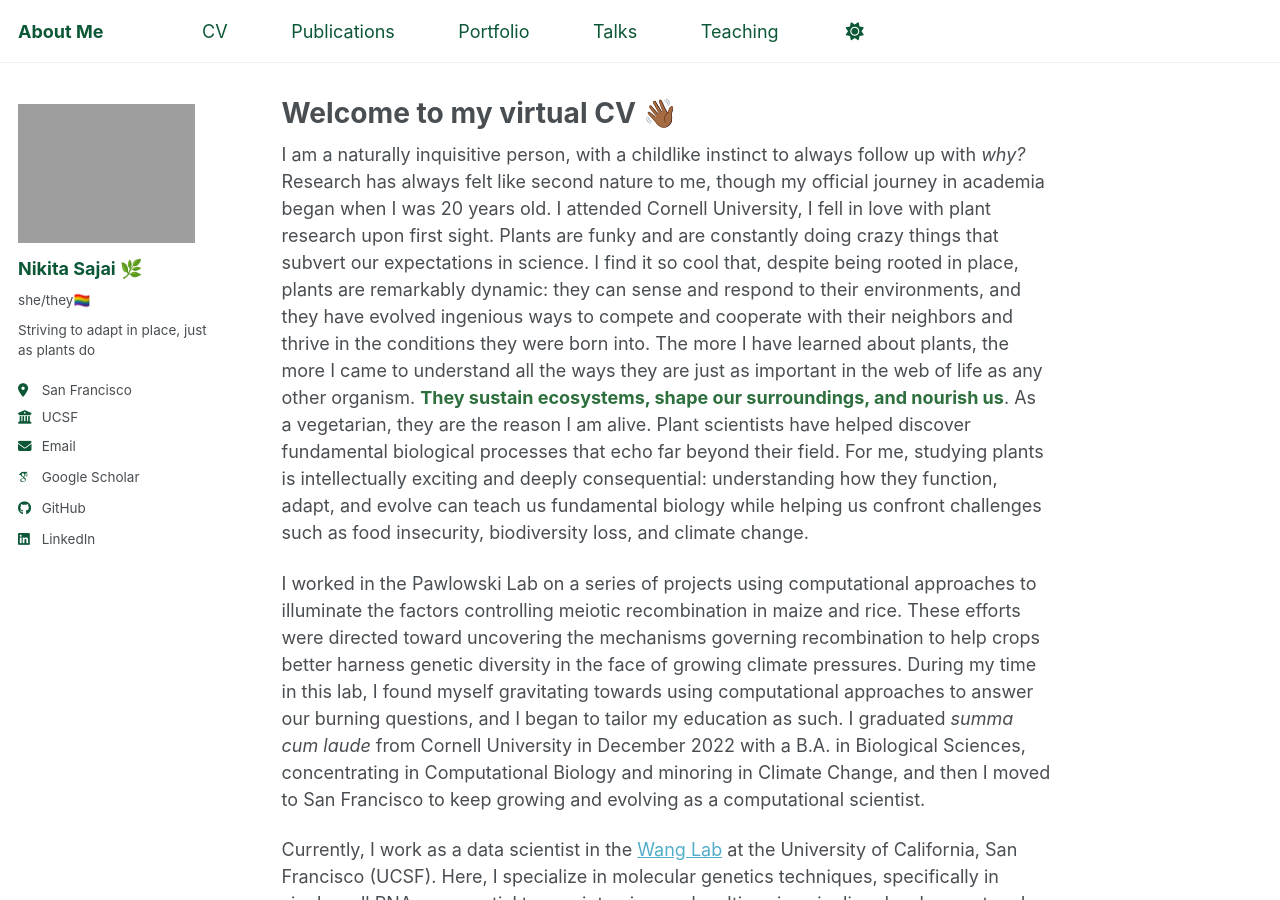
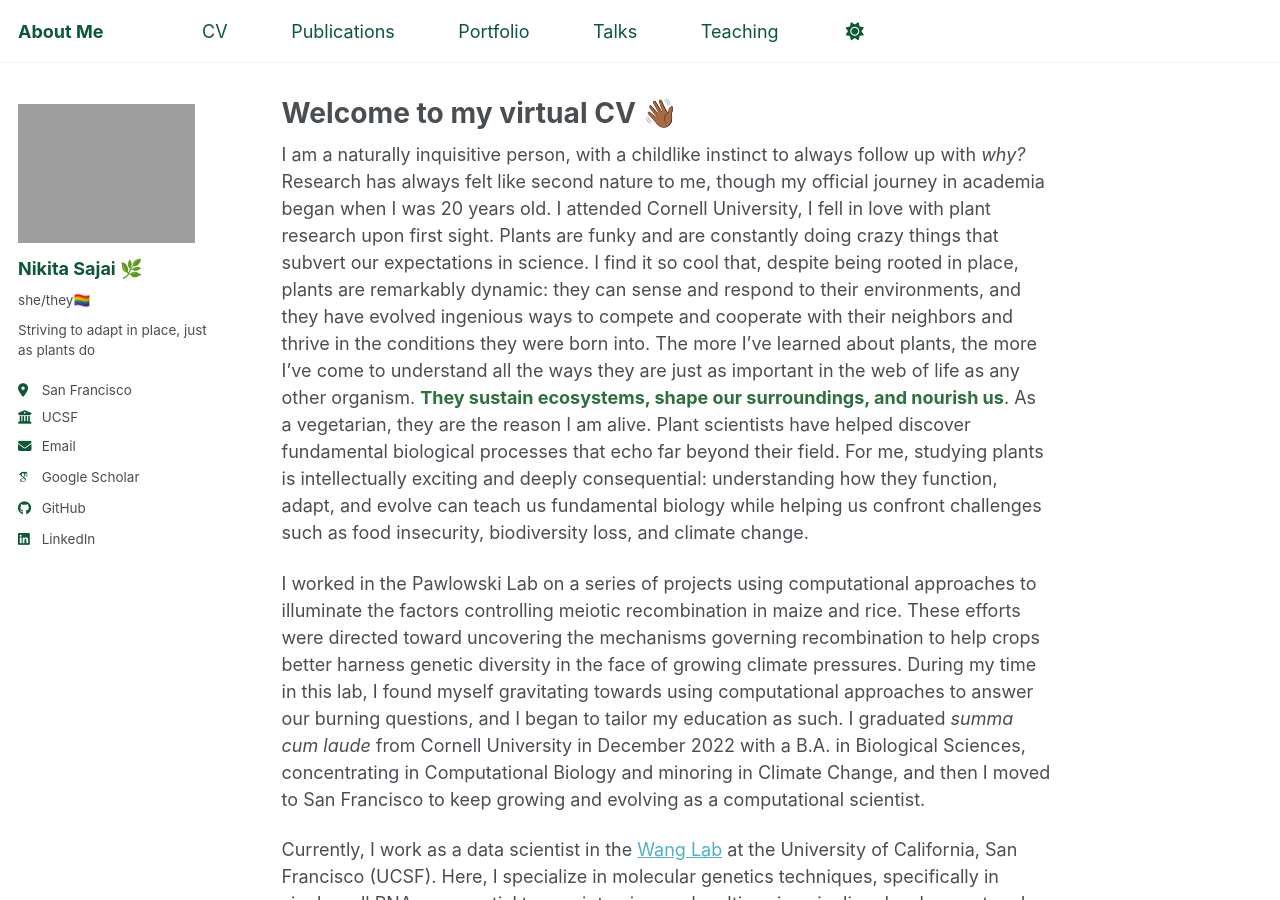
Before and after one commit to 16nikita/16nikita.github.io, a Jekyll site: the page built from _pages/about.md, in a window 1280 px wide and 900 px high. Built offline with Jekyll 4.4.1, drawn with Linux system fonts in a browser that asks for light colours; some web fonts are replaced.

Commit message:
about page

```diff
--- a/_pages/about.md
+++ b/_pages/about.md
@@ -6,7 +6,7 @@
   - /about/
   - /about.html
 ---
-I am a naturally inquisitive person, with a childlike instinct to always follow up with *why?* Research has always felt like second nature to me, though my official journey in academia began when I was 20 years old. I attended Cornell University, I fell in love with plant research upon first sight. Plants are funky and are constantly doing crazy things that subvert our expectations in science. I find it so cool that, despite being rooted in place, plants are remarkably dynamic: they can sense and respond to their environments, and they have evolved ingenious ways to compete and cooperate with their neighbors and thrive in the conditions they were born into. The more I have learned about plants, the more I came to understand all the ways they are just as important in the web of life as any other organism. <strong style="color:#2E6F3E;">They sustain ecosystems, shape our surroundings, and nourish us</strong>.  As a vegetarian, they are the reason I am alive. Plant scientists have helped discover fundamental biological processes that echo far beyond their field. For me, studying plants is intellectually exciting and deeply consequential: understanding how they function, adapt, and evolve can teach us fundamental biology while helping us confront challenges such as food insecurity, biodiversity loss, and climate change.
+I am a naturally inquisitive person, with a childlike instinct to always follow up with *why?* Research has always felt like second nature to me, though my official journey in academia began when I was 20 years old. I attended Cornell University, I fell in love with plant research upon first sight. Plants are funky and are constantly doing crazy things that subvert our expectations in science. I find it so cool that, despite being rooted in place, plants are remarkably dynamic: they can sense and respond to their environments, and they have evolved ingenious ways to compete and cooperate with their neighbors and thrive in the conditions they were born into. The more I've learned about plants, the more I've come to understand all the ways they are just as important in the web of life as any other organism. <strong style="color:#2E6F3E;">They sustain ecosystems, shape our surroundings, and nourish us</strong>.  As a vegetarian, they are the reason I am alive. Plant scientists have helped discover fundamental biological processes that echo far beyond their field. For me, studying plants is intellectually exciting and deeply consequential: understanding how they function, adapt, and evolve can teach us fundamental biology while helping us confront challenges such as food insecurity, biodiversity loss, and climate change.
 
 I worked in the Pawlowski Lab on a series of projects using computational approaches to illuminate the factors controlling meiotic recombination in maize and rice. These efforts were directed toward uncovering the mechanisms governing recombination to help crops better harness genetic diversity in the face of growing climate pressures. During my time in this lab, I found myself gravitating towards using computational approaches to answer our burning questions, and I began to tailor my education as such. I graduated *summa cum laude* from Cornell University in December 2022 with a B.A. in Biological Sciences, concentrating in Computational Biology and minoring in Climate Change, and then I moved to San Francisco to keep growing and evolving as a computational scientist.
 
```
